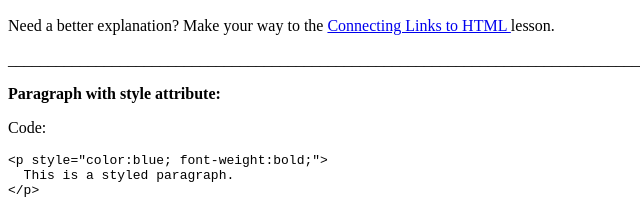
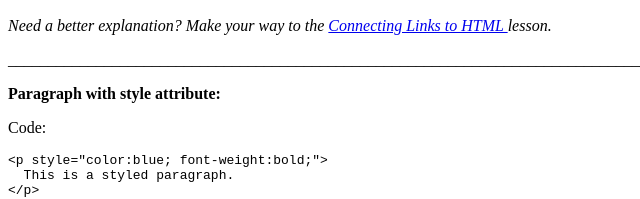
Before and after one commit to sumaitab1/Unit_C2_Project_Sumaita_Begum, a website: page page4.html in a window 1280 px wide. Shown: the part 1210-1409 px from the top of the page, 0-640 px from the left. Drawn offline with Linux system fonts and the light colour scheme.

Commit message:
final final commit

```diff
--- a/page4.html
+++ b/page4.html
@@ -56,7 +56,7 @@
     <p>Resulting in:</p>
     <img src="https://encrypted-tbn0.gstatic.com/images?q=tbn:ANd9GcTxfL8XZOuVtwIQ-qcspPmi4M06iZhuPWRY8w&s" alt="Hello Kitty Image" style="width:200px">
 
-    <p>Need a better explanation? Make your way to the <a href="page6.html"> Connecting Links to HTML </a> lesson.</p>
+    <p><i>Need a better explanation? Make your way to the <a href="page6.html"> Connecting Links to HTML </a> lesson.</i></p>
 
     <p>________________________________________________________________________________</p>
 
```
Also changed, not shown: index.html (+1 -1 lines).
